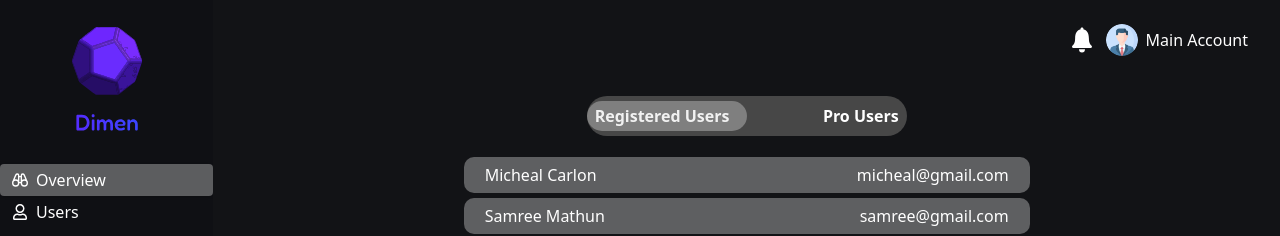
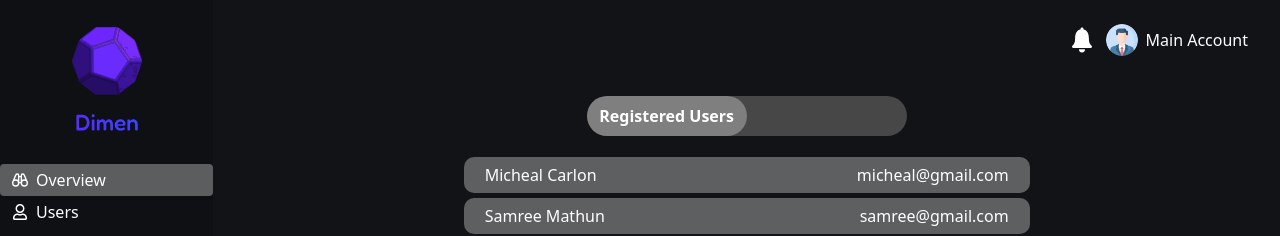
Before and after one commit to Dimen-3D-Model-Annotation/admin-dashboard, a Next.js app: page /admin/users in a window 1280 px wide. Shown: the top 236 px of the page. Built offline with nearby package versions, Linux system fonts and the light colour scheme.

Commit message:
update users page

```diff
--- a/app/admin/users/page.js
+++ b/app/admin/users/page.js
@@ -44,7 +44,7 @@ function Page() {
     <div className="flex flex-col items-center min-h-screen p-8">
       <label
         htmlFor="check"
-        className="flex bg-custom-togglegray cursor-pointer relative w-80 h-10 rounded-full items-center mb-4"
+        className="relative w-80 h-10 rounded-full bg-custom-togglegray cursor-pointer mb-4"
       >
         <input
           id="check"
@@ -53,18 +53,15 @@ function Page() {
           onChange={handleToggle}
           className="sr-only"
         />
-        <span className="absolute left-2 text-white font-bold">
-          Registered Users
+        <span
+          className={`absolute w-1/2 h-full rounded-full transition-all duration-500 flex items-center justify-center font-bold text-white ${
+            isChecked ? 'bg-custom-gray left-1/2' : 'bg-custom-gray left-0'
+          }`}
+        >
+          {isChecked ? 'Pro Users' : 'Registered Users'}
         </span>
-        <span className="absolute right-2 text-white font-bold">
-          Pro Users
-        </span>
-        <span
-          className={`absolute w-1/2 h-3/4 bg-custom-gray rounded-full transition-all duration-500 ${
-            isChecked ? 'left-1/2' : 'left-0'
-          }`}
-        />
       </label>
+
       <div className="w-full max-w-xl">
         {isChecked ? (
           <>
```
